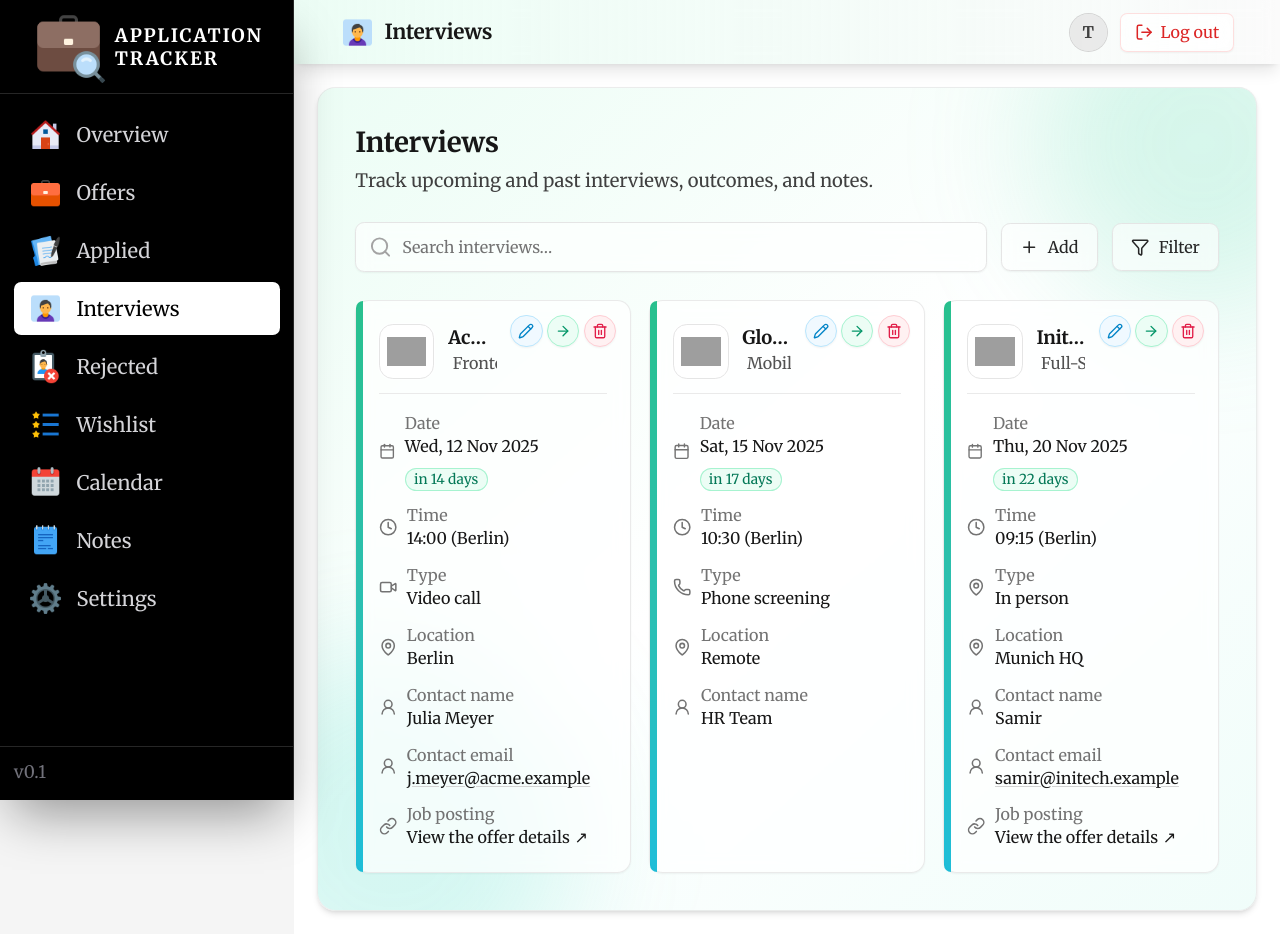
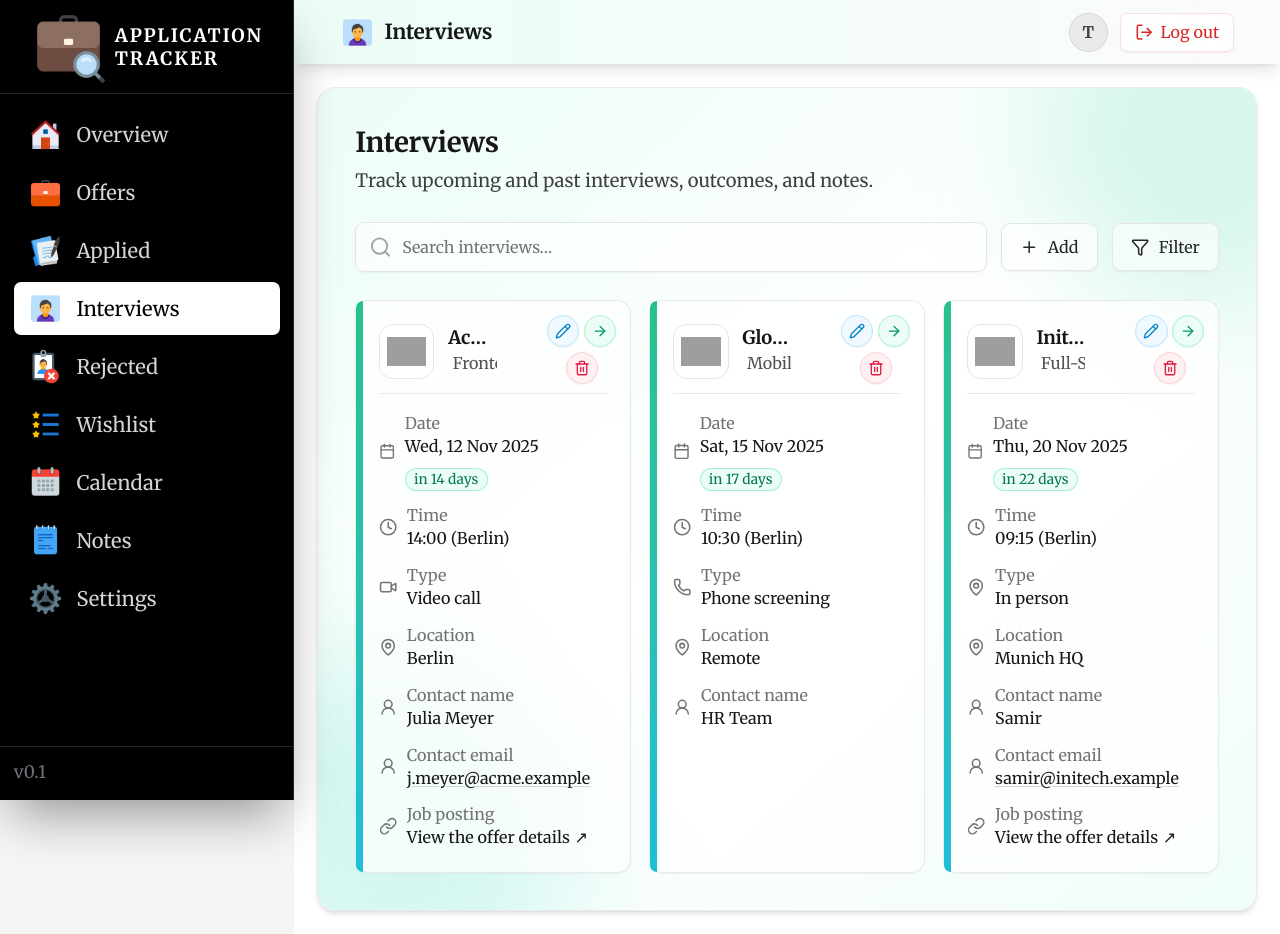
Before and after one commit to ThaerA7/applications_tracker, a Next.js app: page /interviews in a window 1280 px wide. Built offline with nearby package versions, Linux system fonts and the light colour scheme; grey boxes are pictures that could not be loaded.

Commit message:
changing the buttons positions

```diff
--- a/app/interviews/page.tsx
+++ b/app/interviews/page.tsx
@@ -380,15 +380,16 @@ export default function InterviewsPage() {
         mode={editingInterview ? 'edit' : 'add'}
       />
 
-      {/* Delete confirmation dialog */}
       {deleteTarget && (
-        <div className="fixed inset-y-0 right-0 left-64 z-[12000] flex items-center justify-center px-4 py-8">
-
+        <div className="fixed inset-y-0 right-0 left-64 z-[13000] flex items-center justify-center px-4 py-8">
+          {/* Backdrop (within the same content area as ScheduleInterviewDialog) */}
           <div
             className="absolute inset-0 bg-neutral-900/40"
             aria-hidden="true"
             onClick={handleCancelDelete}
           />
+
+          {/* Panel */}
           <div
             className={[
               'relative z-10 w-full max-w-sm rounded-2xl border border-neutral-200/80',
@@ -426,6 +427,7 @@ export default function InterviewsPage() {
           </div>
         </div>
       )}
+
 
       <section
         className={[
@@ -527,8 +529,10 @@ export default function InterviewsPage() {
                   'before:opacity-90',
                 ].join(' ')}
               >
-                {/* Top-right actions: Edit + Move + Delete in a row */}
-                <div className="absolute right-3 top-3 z-10 flex flex-row gap-1">
+                {/* Top-right actions: Edit + Move on top, Delete centered below */}
+                <div className="absolute right-3 top-3 z-10 flex flex-col items-center gap-1">
+                  {/* Top row: Edit + Move */}
+                  <div className="flex flex-row gap-1">
                     {/* Edit (blue) */}
                     <button
                       type="button"
@@ -548,8 +552,9 @@ export default function InterviewsPage() {
                     >
                       <ArrowRight className="h-3.5 w-3.5" aria-hidden="true" />
                     </button>
+                  </div>
 
-                  {/* Delete (red) */}
+                  {/* Bottom: Delete centered under them */}
                   <button
                     type="button"
                     onClick={() => openDeleteDialog(item)}
@@ -559,6 +564,7 @@ export default function InterviewsPage() {
                     <Trash2 className="h-3.5 w-3.5" aria-hidden="true" />
                   </button>
                 </div>
+
 
                 {/* Header with square logo + company/role */}
                 <div className="flex items-start gap-3 pr-20 sm:pr-24">
```
Lines whose indentation alone changed are shown as unchanged.
